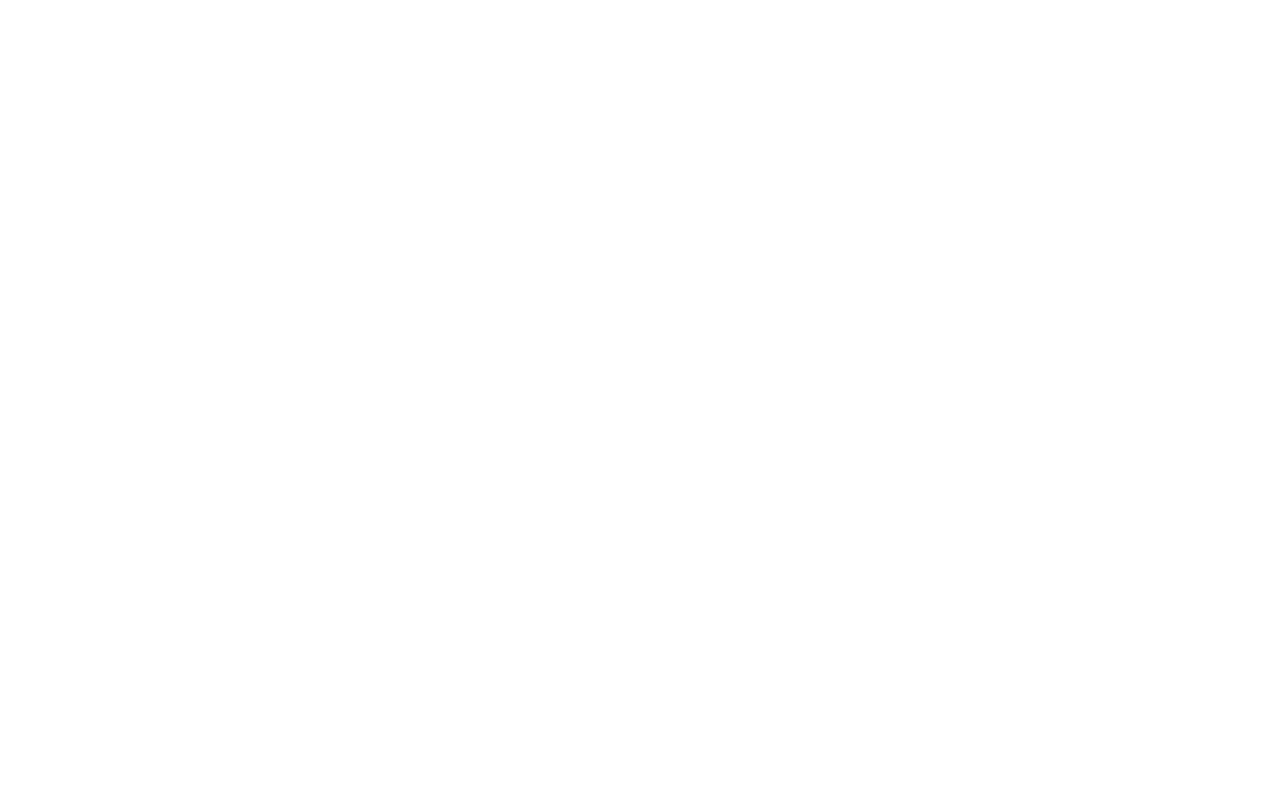
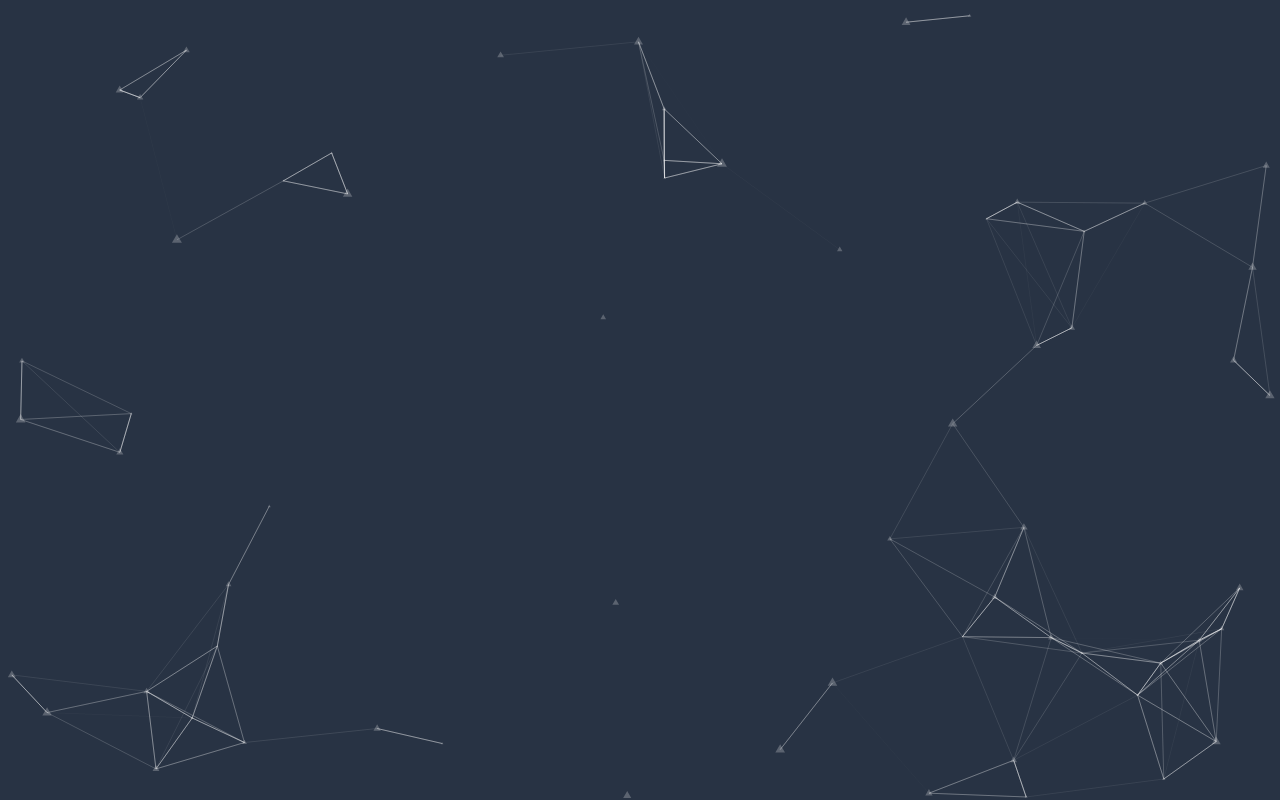
Before and after one commit to davidbonnaud/portfolio-2023, a React (Create React App) app: page / in a window 1280 px wide. Built offline with nearby package versions, Linux system fonts and the light colour scheme.

Commit message:
abstracted tsparticles to dedicated component to clean up app tsx, added navbar file and has placeholder data

```diff
--- a/package.json
+++ b/package.json
@@ -12,6 +12,7 @@
     "@types/react-dom": "^18.0.9",
     "react": "^18.2.0",
     "react-dom": "^18.2.0",
+    "react-particles": "^2.6.0",
     "react-scripts": "5.0.1",
     "react-tsparticles": "^2.6.0",
     "tsparticles": "^2.6.0",
--- a/src/App.tsx
+++ b/src/App.tsx
@@ -1,4 +1,5 @@
-import React from 'react';
+import ParticlesComponent from './components/ParticlesComponent';
+import Navbar from './components/Navbar';
 //IMPLEMENT TSPARTICLES
 
 // import TodoList from './components/TodoList';
@@ -11,10 +12,17 @@ function App() {
   //   console.log(text);
   // };
 
+  // return (
+  //   <div className="App">
+  //     {/* <NewTodo onAddTodo={todoAddHandler} />
+  //     <TodoList items={todos} /> */}
+  //   </div>
+  // );
+
   return (
-    <div className="App">
-      {/* <NewTodo onAddTodo={todoAddHandler} />
-      <TodoList items={todos} /> */}
+    <div className='App'>
+      <ParticlesComponent />
+      <Navbar />
     </div>
   );
 }
--- /dev/null
+++ b/src/components/Navbar.tsx
@@ -0,0 +1,9 @@
+import React from 'react'
+
+const Navbar = () => {
+  return (
+    <div>Navbar</div>
+  )
+}
+
+export default Navbar
--- /dev/null
+++ b/src/components/ParticlesComponent.tsx
@@ -0,0 +1,101 @@
+import { useCallback } from 'react';
+import Particles from "react-particles";
+import type { Container, Engine } from "tsparticles-engine";
+import { loadFull } from "tsparticles";
+
+const ParticlesComponent = () => {
+  const particlesInit = useCallback(async (engine: Engine) => {
+    console.log(engine);
+
+    // you can initialize the tsParticles instance (engine) here, adding custom shapes or presets
+    // this loads the tsparticles package bundle, it's the easiest method for getting everything ready
+    // starting from v2 you can add only the features you need reducing the bundle size
+      await loadFull(engine);
+  }, []);
+
+  const particlesLoaded = useCallback(async (container: Container | undefined) => {
+      await console.log(container);
+  }, []);
+
+  return (
+      <Particles
+        id="tsparticles"
+        init={particlesInit}
+        loaded={particlesLoaded}
+        options={{
+          background: {
+            color: {
+                value: "#283344",
+            },
+        },
+        fpsLimit: 120,
+        interactivity: {
+            events: {
+                onClick: {
+                    enable: false,
+                    mode: "remove",
+                },
+                onHover: {
+                    enable: true,
+                    mode: "repulse",
+                },
+                resize: true,
+            },
+            modes: {
+                push: {
+                    quantity: 8,
+                },
+                repulse: {
+                    distance: 200,
+                    duration: 0.4,
+                },
+            },
+        },
+        particles: {
+            color: {
+                value: "#F5F5F5",
+            },
+            links: {
+                color: "#ffffff",
+                distance: 150,
+                enable: true,
+                opacity: 0.5,
+                width: 1,
+            },
+            collisions: {
+                enable: false,
+            },
+            move: {
+                direction: "none",
+                enable: true,
+                outModes: {
+                    default: "bounce",
+                },
+                random: false,
+                speed: 3,
+                straight: false,
+            },
+            number: {
+                density: {
+                    enable: true,
+                    area: 1200,
+                },
+                value: 80,
+            },
+            opacity: {
+                value: 0.25,
+            },
+            shape: {
+                type: "triangle",
+            },
+            size: {
+                value: { min: 1, max: 5 },
+            },
+        },
+        detectRetina: true,
+      }}
+    />
+  );
+}
+
+export default ParticlesComponent
--- a/src/index.css
+++ b/src/index.css
@@ -1,7 +1,21 @@
+@import url('https://fonts.googleapis.com/css2?family=Ubuntu:ital,wght@0,300;0,400;0,500;0,700;1,300;1,400&display=swap');
+
 html {
-  font-family: sans-serif;
+  font-family: 'Ubuntu', sans-serif;
 }
 
 body {
   margin: 0;
 }
+
+.App {
+  height: 100vh;
+  width: 100vw;
+}
+
+h1 {
+  font-size: 4rem;
+  z-index: 1;
+  position: fixed;
+  margin: 0 auto;
+}
```
Also changed, not shown: 1 other file (tests, documents, lock files or other folders).
